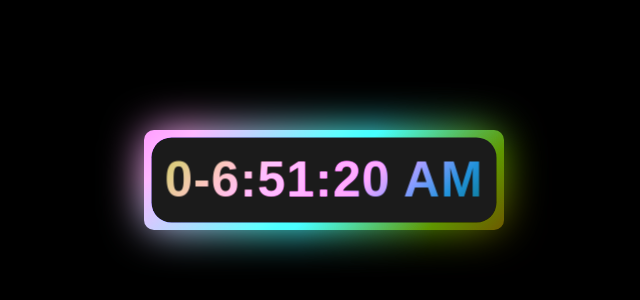
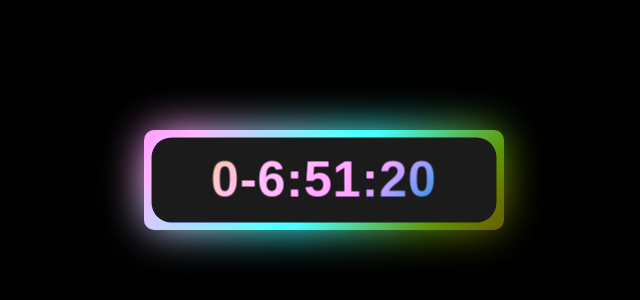
Before and after one commit to avinash-gj/dc, a plain HTML site: page index.html in a window 1280 px wide. Shown: the part 220-520 px from the top of the page, without its empty margins (316-956 px from the left). Drawn offline with Linux system fonts and the light colour scheme.

Commit message:
Update index.html

```diff
--- a/index.html
+++ b/index.html
@@ -35,7 +35,7 @@
 	 	if(seconds < 10){
 	 		seconds = "0" + seconds;
 	 	}
-	 	time.textContent = hours + ":" + minutes + ":" + seconds + " " + day_night;
+	 	time.textContent = hours + ":" + minutes + ":" + seconds;
 	 });
 
 	 </script>
```
